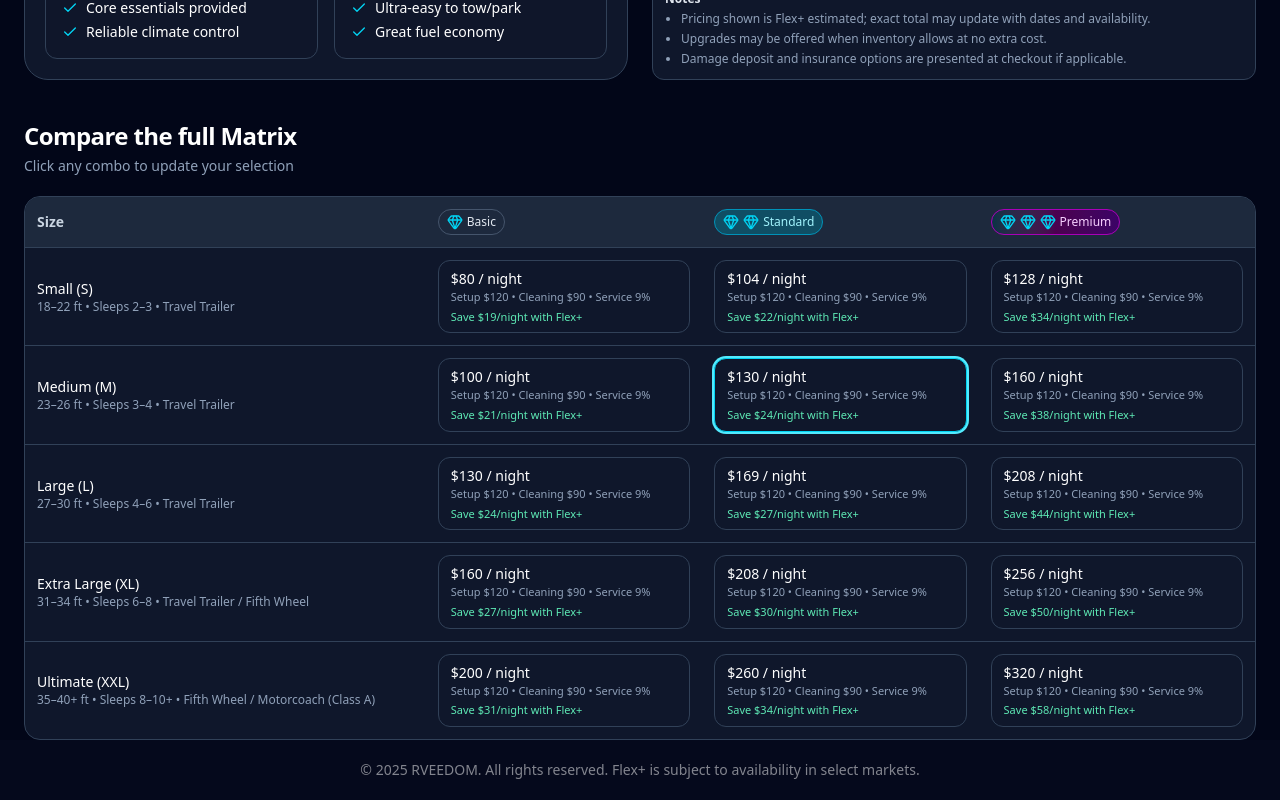
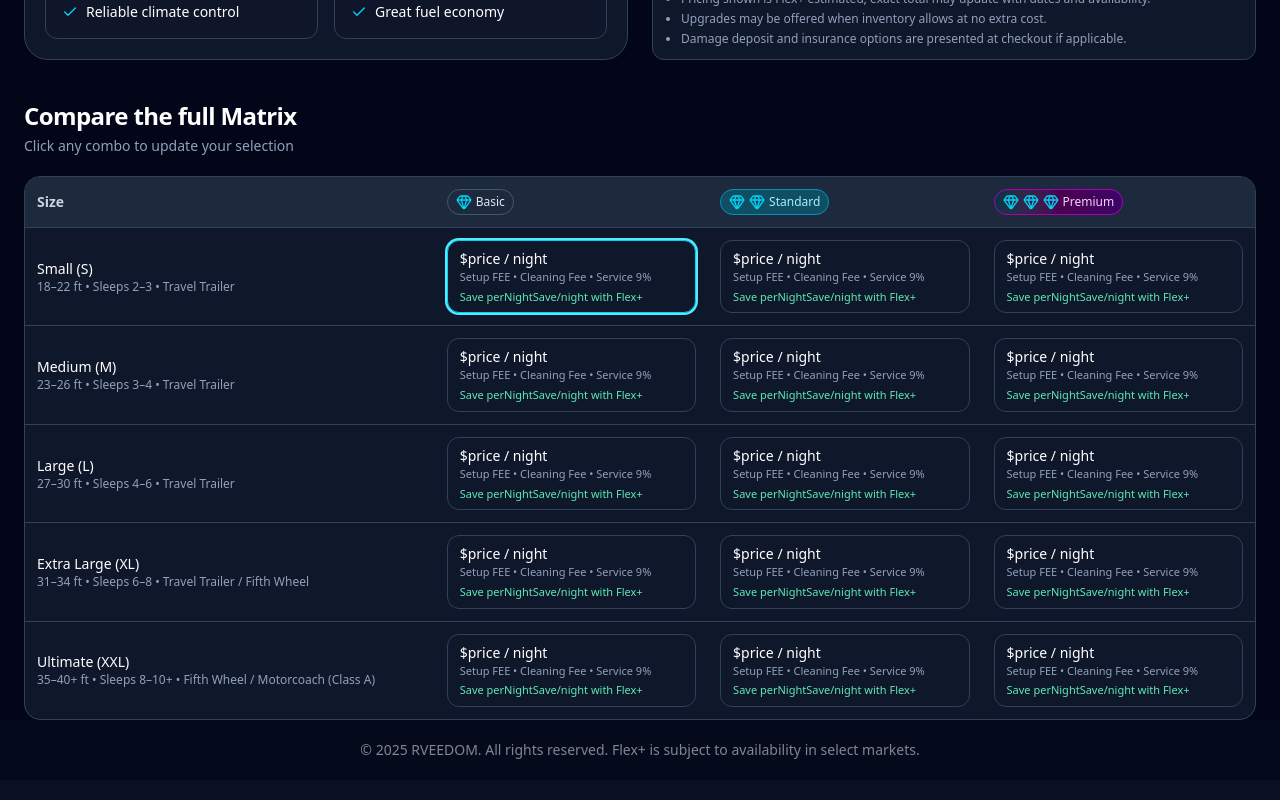
Before and after one commit to RV-proj/rv-frontEnd, a Next.js app: page /rvTypes in a window 1280 px wide. Shown: the part 1821-2621 px from the top of the page. Built offline with nearby package versions, Linux system fonts and the light colour scheme.

Commit message:
FullMatrix connected with redux, [only quality+size]

```diff
--- a/app/_components/RVSelect/FullMatrix.js
+++ b/app/_components/RVSelect/FullMatrix.js
@@ -1,55 +1,27 @@
 "use client";
 
-import { useState } from "react";
+import TierBadge from "@/_ui/TierBadge";
 import { tiers } from "@/_lists/tiers";
 import { sizes } from "@/_lists/sizes";
-import TierBadge from "@/_ui/TierBadge";
-
-// 🔹 Dummy data since you don’t have the real deal yet
-const BASE_RATES = {
-  S: 80,
-  M: 100,
-  L: 130,
-  XL: 160,
-  XXL: 200,
-};
-
-const TIER_MULTIPLIER = {
-  Basic: 1.0,
-  Standard: 1.3,
-  Premium: 1.6,
-};
-
-const STANDARD_BASE_RATES = {
-  S: 90,
-  M: 110,
-  L: 140,
-  XL: 170,
-  XXL: 210,
-};
-
-const STANDARD_TIER_MULTIPLIER = {
-  Basic: 1.1,
-  Standard: 1.4,
-  Premium: 1.8,
-};
-
-const SETUP_FEE = 120;
-const CLEANING_FEE = 90;
-
-// lil’ formatter — no external helper needed
-const formatUSD = (num) => `$${num.toLocaleString()}`;
+import { useDispatch, useSelector } from "react-redux";
+import { setSelectedQuality, setSelectedSize } from "@/_lib/store/cartSlice";
 
 export default function FullMatrix() {
-  const [sizeKey, setSizeKey] = useState("M");
-  const [tierKey, setTierKey] = useState("Standard");
+  const dispatch = useDispatch();
+  const selectedSize = useSelector((state) => state.cart.selectedSize);
+  const selectedQuality = useSelector((state) => state.cart.selectedQuality);
+  console.log(selectedSize, selectedQuality);
+
+  const handleSelect = (sKey, tKey) => {
+    dispatch(setSelectedQuality(tKey));
+    dispatch(setSelectedSize(sKey));
+  };
 
   return (
     <section
       id="fullmatrix"
       className="container mx-auto max-w-7xl px-4 sm:px-6 text-white mt-10 space-y-5"
     >
-      {/* Heading */}
       <div>
         <h2 className="text-2xl font-semibold tracking-tight">
           Compare the full Matrix
@@ -85,22 +57,13 @@ export default function FullMatrix() {
                 </td>
 
                 {Object.entries(tiers).map(([tKey]) => {
-                  const nightly = Math.round(
-                    BASE_RATES[sKey] * TIER_MULTIPLIER[tKey]
-                  );
-                  const marketNightly = Math.round(
-                    STANDARD_BASE_RATES[sKey] * STANDARD_TIER_MULTIPLIER[tKey]
-                  );
-                  const perNightSave = Math.max(0, marketNightly - nightly);
-                  const isActive = sizeKey === sKey && tierKey === tKey;
+                  const isActive =
+                    selectedSize === sKey && selectedQuality === tKey;
 
                   return (
                     <td key={tKey} className="p-3 align-top">
                       <button
-                        onClick={() => {
-                          setSizeKey(sKey);
-                          setTierKey(tKey);
-                        }}
+                        onClick={() => handleSelect(sKey, tKey)}
                         className={`w-full text-left rounded-xl border px-3 py-2 transition ${
                           isActive
                             ? "border-cyan-400 ring-2 ring-cyan-300 bg-slate-900"
@@ -108,17 +71,15 @@ export default function FullMatrix() {
                         }`}
                       >
                         <div className="font-medium tabular-nums">
-                          {formatUSD(nightly)} / night
+                          $price / night
                         </div>
                         <div className="text-[11px] text-slate-400">
-                          Setup {formatUSD(SETUP_FEE)} • Cleaning{" "}
-                          {formatUSD(CLEANING_FEE)} • Service 9%
+                          Setup FEE • Cleaning Fee • Service 9%
                         </div>
-                        {perNightSave > 0 && (
-                          <div className="mt-1 text-[11px] text-emerald-300">
-                            Save {formatUSD(perNightSave)}/night with Flex+
-                          </div>
-                        )}
+
+                        <div className="mt-1 text-[11px] text-emerald-300">
+                          Save perNightSave/night with Flex+
+                        </div>
                       </button>
                     </td>
                   );
--- a/app/_components/RVSelect/PickSize.js
+++ b/app/_components/RVSelect/PickSize.js
@@ -2,9 +2,9 @@
 
 import { sizes } from "@/_lists/sizes";
 import { Gem, Sparkles } from "lucide-react";
-import PickSizeCard from "@/_ui/PickSizeCard";
 import { useDispatch, useSelector } from "react-redux";
 import { setSelectedSize } from "@/_lib/store/cartSlice";
+import PickSizeCard from "@/_ui/PickSizeCard";
 
 const PickSize = () => {
   const dispatch = useDispatch();
--- a/app/_components/RVSelect/YourSelection-VisualCard.js
+++ b/app/_components/RVSelect/YourSelection-VisualCard.js
@@ -13,9 +13,7 @@ export default function VisualCard() {
   const selectedQuality = useSelector((state) => state.cart.selectedQuality);
 
   const size = sizes[selectedSize];
-  console.log(size);
   const quality = tiers[selectedQuality];
-  console.log(quality);
 
   return (
     <div className="rounded-3xl overflow-hidden border border-slate-700 bg-slate-900">
--- a/app/_lists/sizes.js
+++ b/app/_lists/sizes.js
@@ -46,7 +46,7 @@ export const sizes = {
     benefits: [
       "Bigger groups & comfort features",
       "Spacious living area",
-      "Slide‑outs &amp; full galley",
+      "Slide‑outs full galley",
       "Ideal for week+ trips",
     ],
     img: "https://images.unsplash.com/photo-1714044763161-12910756c633?ixlib=rb-4.1.0&ixid=M3wxMjA3fDB8MHxwaG90by1wYWdlfHx8fGVufDB8fHx8fA%3D%3D&auto=format&fit=crop&q=80&w=1074",
@@ -60,7 +60,7 @@ export const sizes = {
       "Premium amenities",
       "Residential feel",
       "Multiple sleeping zones",
-      "Perfect for long stays &amp; groups",
+      "Perfect for long stays groups",
     ],
     img: "https://images.unsplash.com/photo-1652953826135-5b3f50906d85?ixlib=rb-4.1.0&ixid=M3wxMjA3fDB8MHxwaG90by1wYWdlfHx8fGVufDB8fHx8fA%3D%3D&auto=format&fit=crop&q=80&w=627",
   },
```
